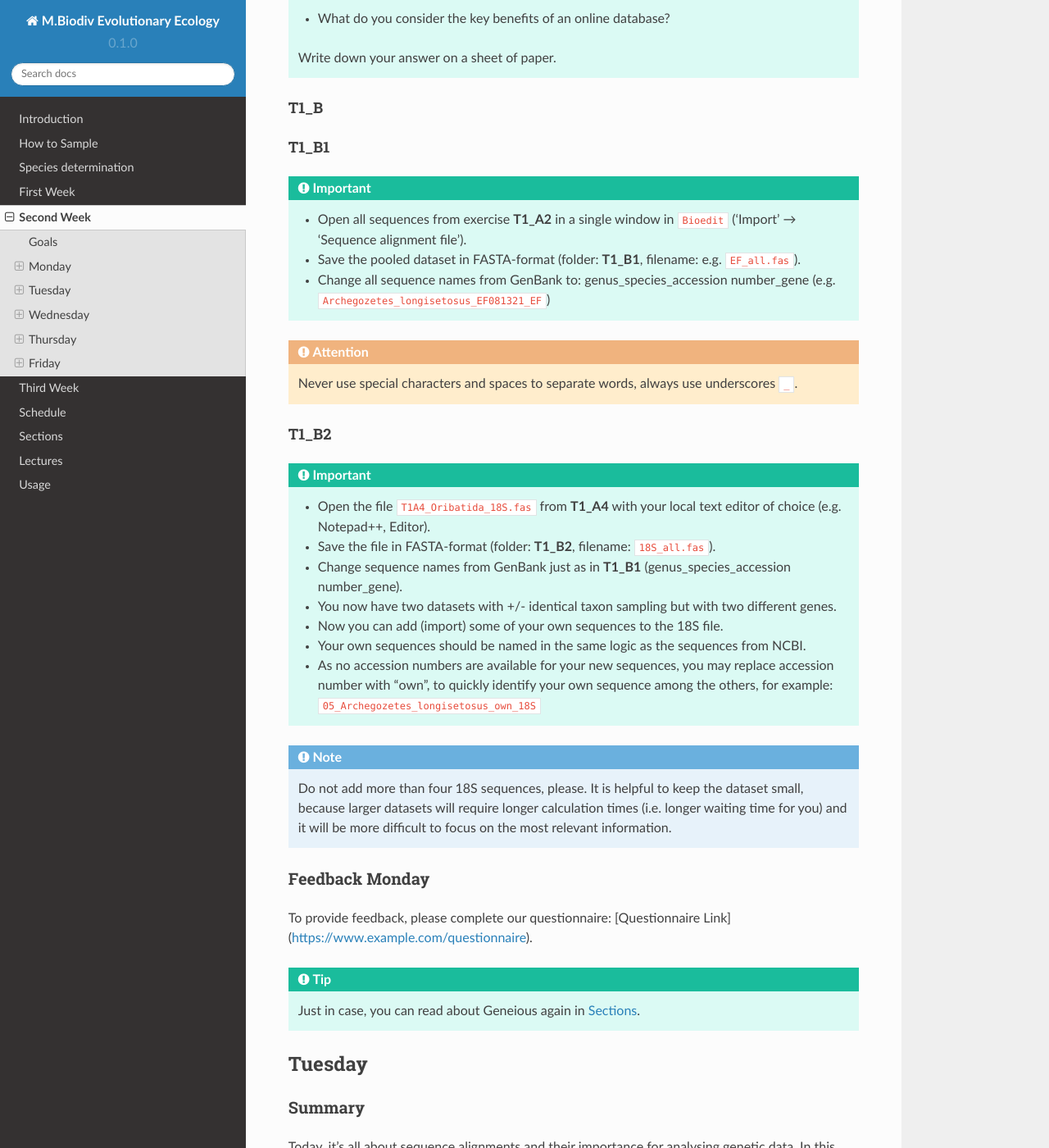
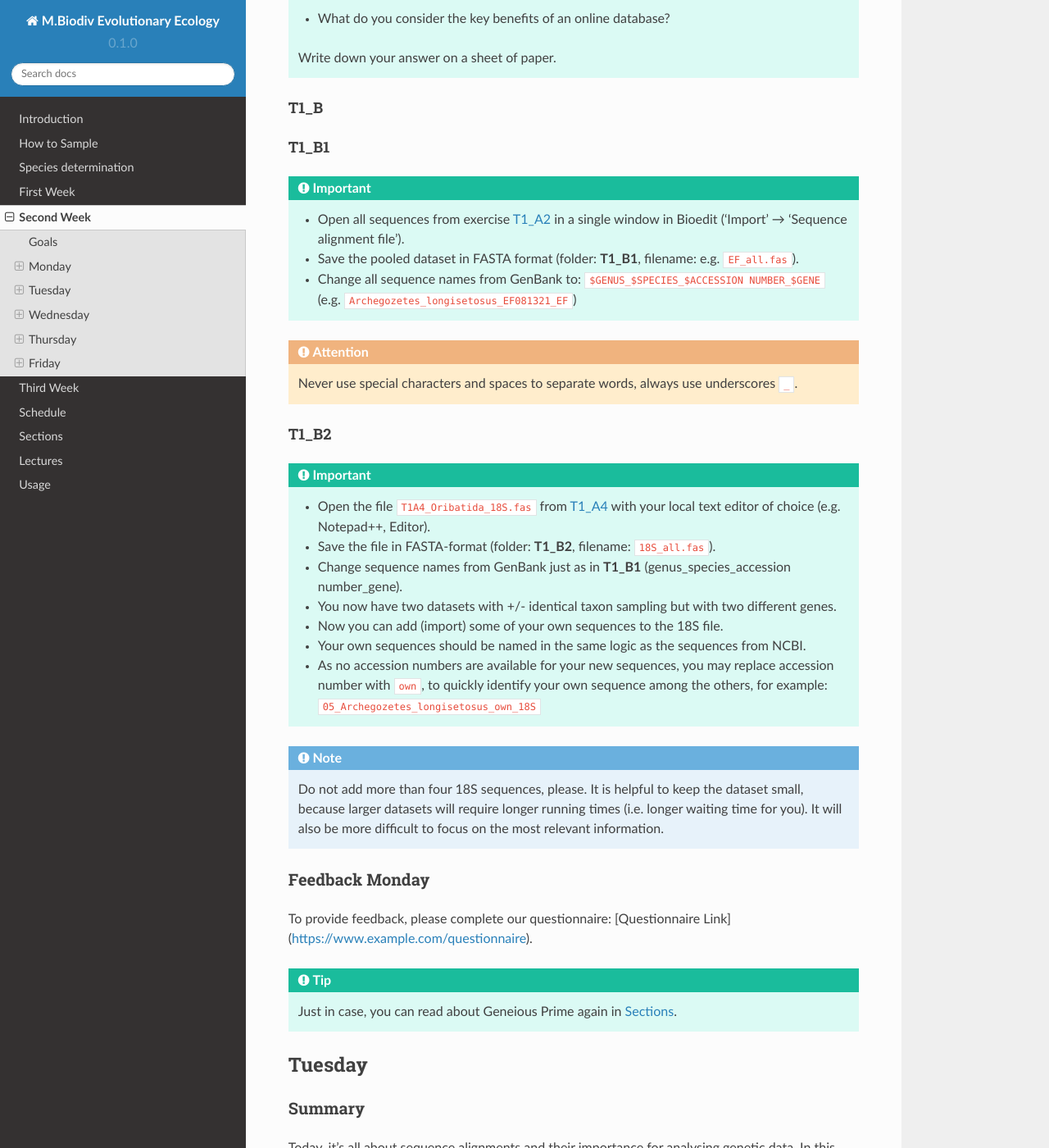
Before and after one commit to bheimbu/evolutionary_ecology, a Sphinx documentation site: the page built from docs/source/second_week.rst, in a window 1280 px wide and 1400 px high, scrolled down 4707 px. Shown: the whole window at 82% size. Built offline with Sphinx 7.4.7 and the Read the Docs theme 2.0.0, drawn with Linux system fonts in a browser that asks for light colours; cross-references to code outside the pages are shown as plain code.

Commit message:
Update second_week.rst

```diff
--- a/docs/source/second_week.rst
+++ b/docs/source/second_week.rst
@@ -180,9 +180,9 @@ T1_B1
 """""
 
 .. important::
-  - Open all sequences from exercise **T1_A2** in a single window in :re:`Bioedit` ('Import' → 'Sequence alignment file').
-  - Save the pooled dataset in FASTA-format (folder: **T1_B1**, filename: e.g. ``EF_all.fas``).
-  - Change all sequence names from GenBank to: genus_species_accession number_gene (e.g. ``Archegozetes_longisetosus_EF081321_EF``)
+  - Open all sequences from exercise :ref:`T1_A2` in a single window in Bioedit ('Import' → 'Sequence alignment file').
+  - Save the pooled dataset in FASTA format (folder: **T1_B1**, filename: e.g. ``EF_all.fas``).
+  - Change all sequence names from GenBank to: ``$GENUS_$SPECIES_$ACCESSION NUMBER_$GENE`` (e.g. ``Archegozetes_longisetosus_EF081321_EF``)
 
 .. attention::
   Never use special characters and spaces to separate words, always use underscores ``_``.
@@ -192,24 +192,24 @@ T1_B2
 """""
 
 .. important::
-  - Open the file ``T1A4_Oribatida_18S.fas`` from **T1_A4** with your local text editor of choice (e.g. Notepad++, Editor).
+  - Open the file ``T1A4_Oribatida_18S.fas`` from :ref:`T1_A4` with your local text editor of choice (e.g. Notepad++, Editor).
   - Save the file in FASTA-format (folder: **T1_B2**, filename: ``18S_all.fas``).
   - Change sequence names from GenBank just as in **T1_B1** (genus_species_accession number_gene).
   - You now have two datasets with +/- identical taxon sampling but with two different genes.
   - Now you can add (import) some of your own sequences to the 18S file.
   - Your own sequences should be named in the same logic as the sequences from NCBI.
-  - As no accession numbers are available for your new sequences, you may replace accession number with "own", to quickly identify your own sequence among the others, for example: ``05_Archegozetes_longisetosus_own_18S``
+  - As no accession numbers are available for your new sequences, you may replace accession number with ``own``, to quickly identify your own sequence among the others, for example: ``05_Archegozetes_longisetosus_own_18S``
 
 
 .. note::
-  Do not add more than four 18S sequences, please. It is helpful to keep the dataset small, because larger datasets will require longer calculation times (i.e. longer waiting time for you) and it will be more difficult to focus on the most relevant information.
+  Do not add more than four 18S sequences, please. It is helpful to keep the dataset small, because larger datasets will require longer running times (i.e. longer waiting time for you). It will also be more difficult to focus on the most relevant information.
 
 Feedback Monday
 ^^^^^^^^^^^^^^^
 To provide feedback, please complete our questionnaire: [Questionnaire Link](https://www.example.com/questionnaire).
 
 .. tip::
-   Just in case, you can read about Geneious again in :ref:`section`.
+   Just in case, you can read about Geneious Prime again in :ref:`section`.
 
 .. _Tuesday_Second_Week:
 Tuesday
```
